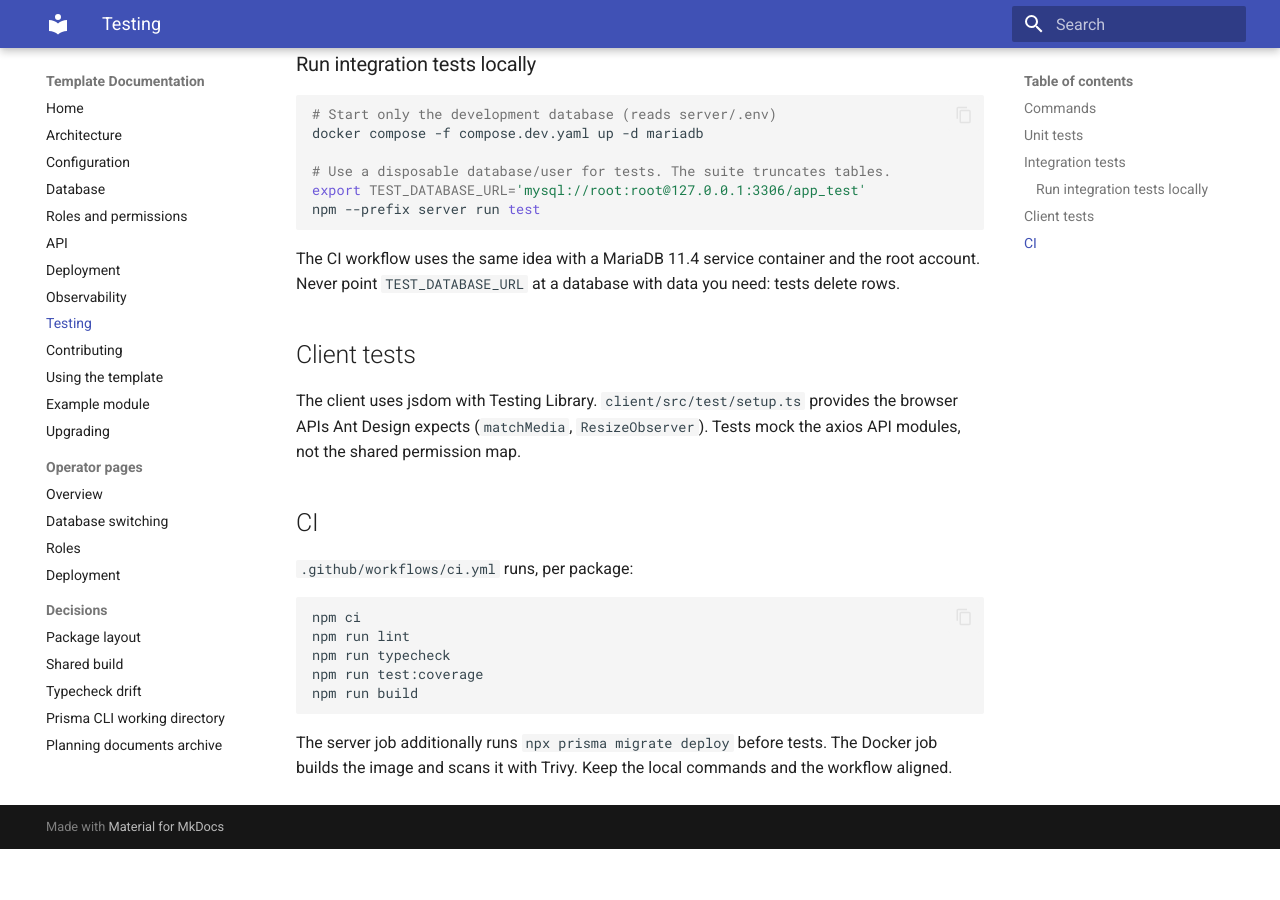
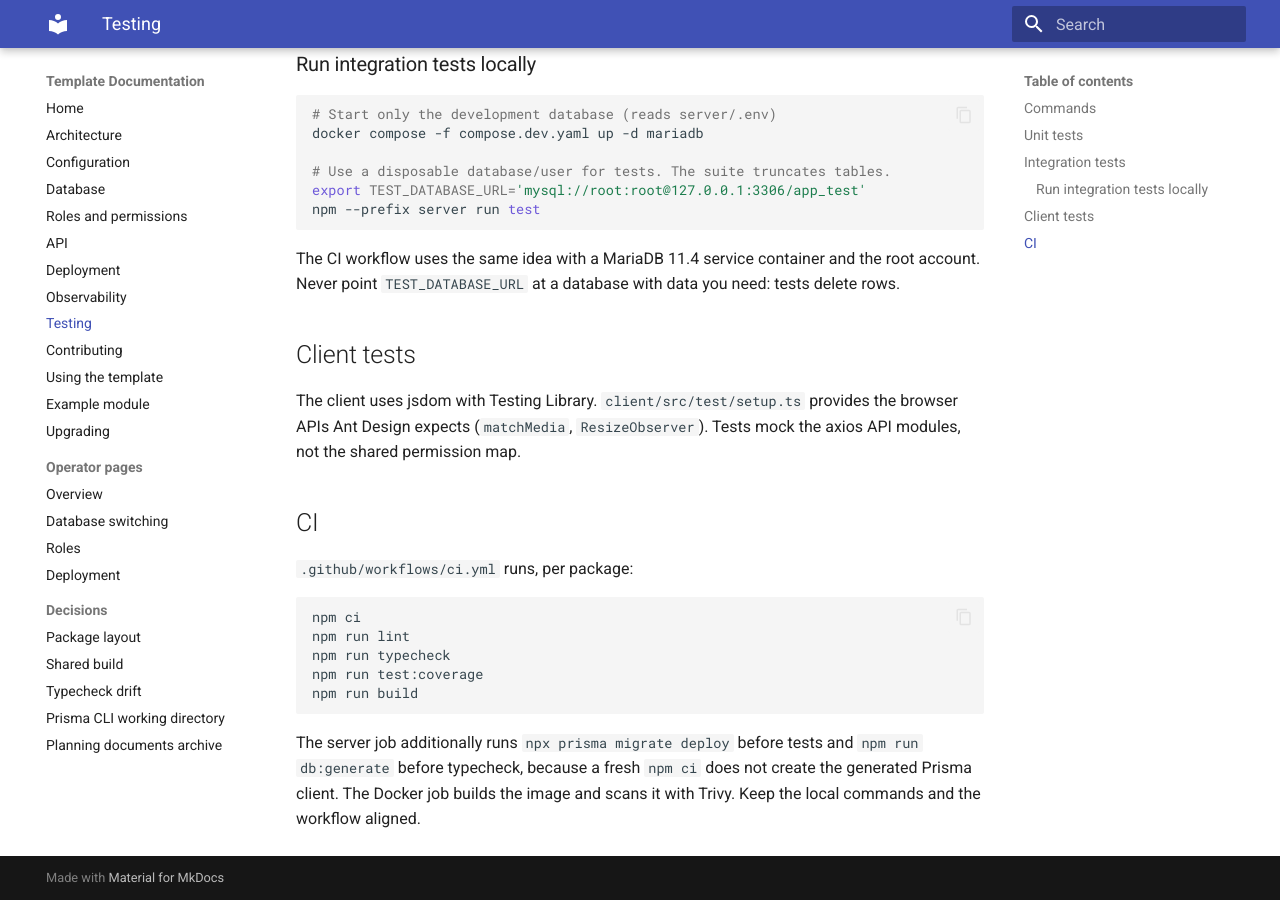
Before and after one commit to Asterki/template-crud-mariadb-rbac, an MkDocs documentation site: the page built from docs/testing.md, in a window 1280 px wide and 900 px high, scrolled down 1481 px. Built offline with MkDocs 1.6.1 and Material for MkDocs 9.7.7, drawn with Linux system fonts in a browser that asks for light colours; before the commit the page ends 2330 px from its top, so only the background shows below that.

Commit message:
fix: generate prisma client in ci

````diff
--- a/docs/testing.md
+++ b/docs/testing.md
@@ -95,6 +95,7 @@ npm run test:coverage
 npm run build
 ```
 
-The server job additionally runs `npx prisma migrate deploy` before tests. The
-Docker job builds the image and scans it with Trivy. Keep the local commands and
-the workflow aligned.
+The server job additionally runs `npx prisma migrate deploy` before tests and
+`npm run db:generate` before typecheck, because a fresh `npm ci` does not create
+the generated Prisma client. The Docker job builds the image and scans it with
+Trivy. Keep the local commands and the workflow aligned.
````
Also changed, not shown: 1 other file.
